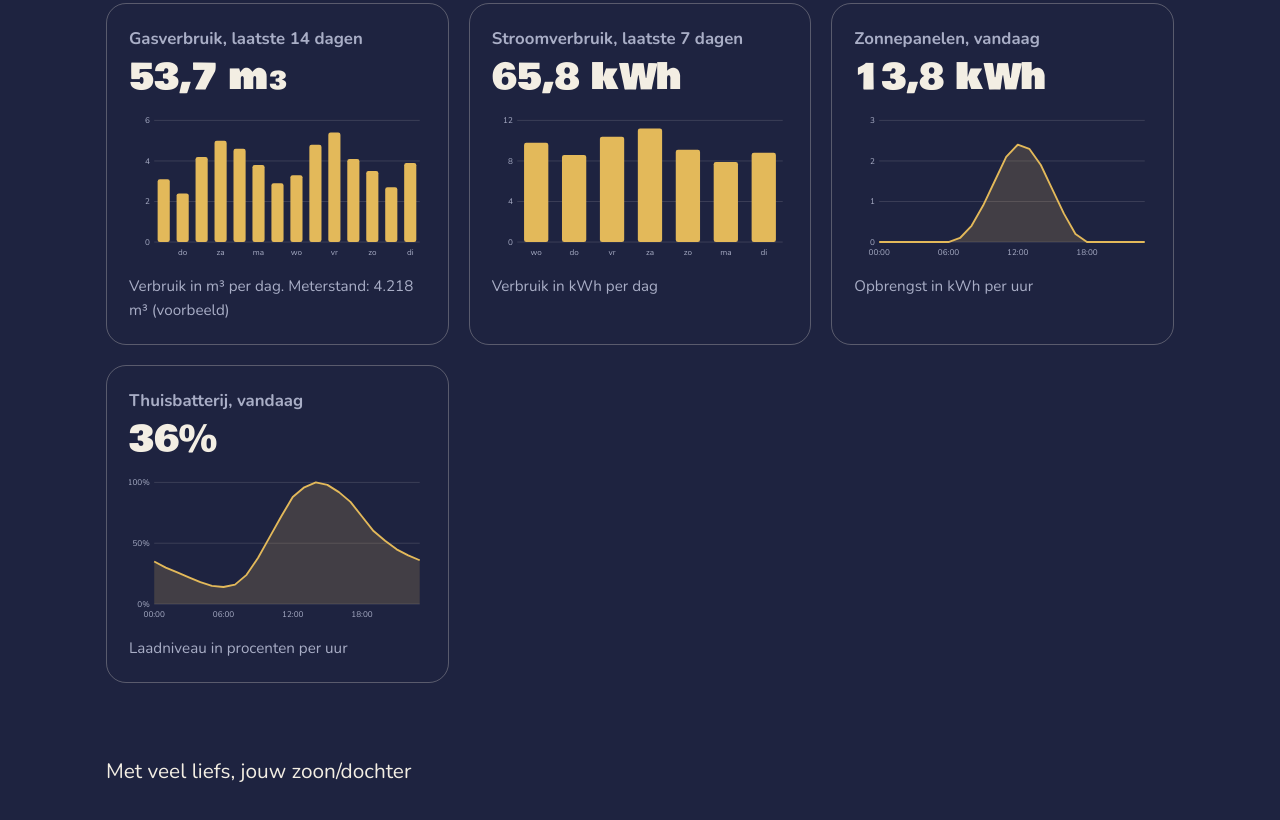
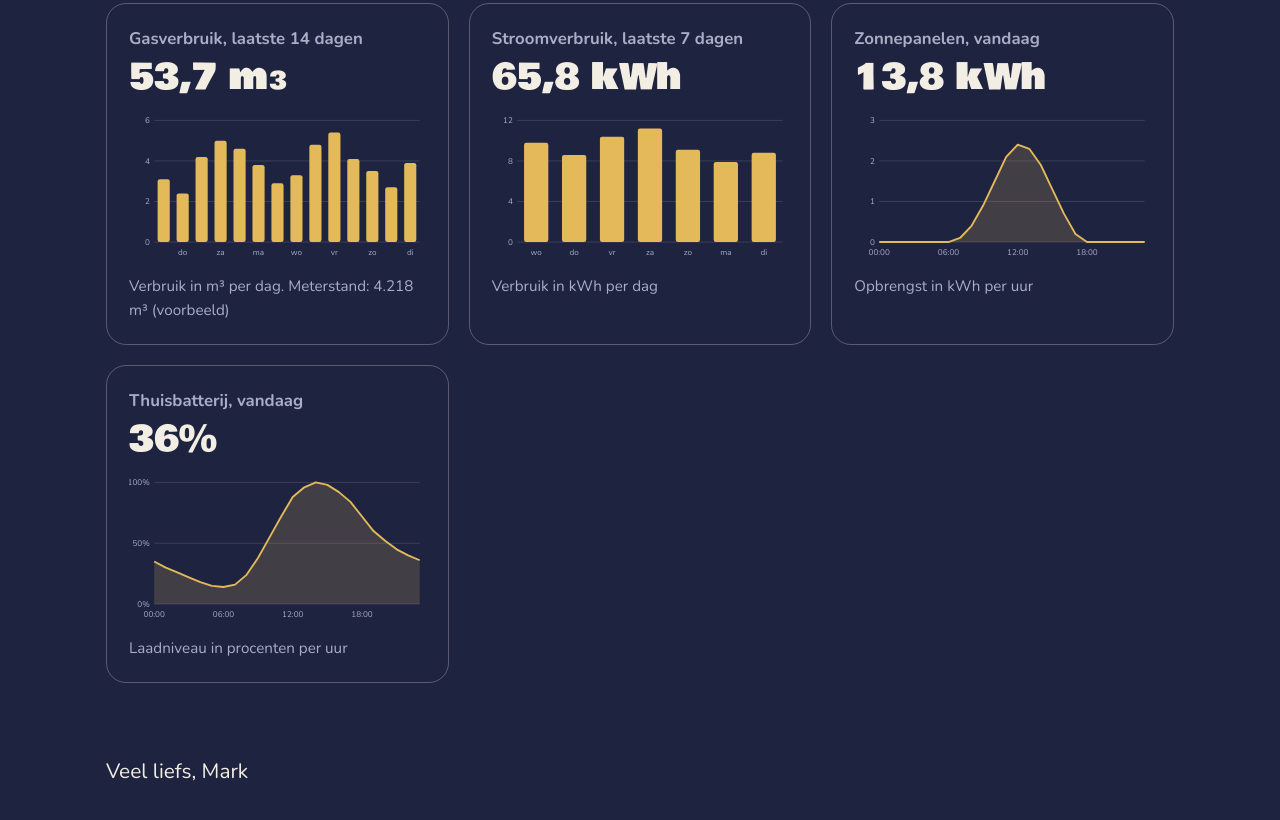
Before and after one commit to toolamark/petertool.nl, a plain HTML site: page index.html in a window 1280 px wide. Shown: the part 1806-2626 px from the top of the page. Drawn offline with nearby package versions, Linux system fonts and the light colour scheme.

Commit message:
Update index.html

```diff
--- a/index.html
+++ b/index.html
@@ -3,7 +3,7 @@
 <head>
 <meta charset="UTF-8">
 <meta name="viewport" content="width=device-width, initial-scale=1">
-<title>Gefeliciteerd, Papa!</title>
+<title>Gefeliciteerd Paps!</title>
 <link rel="preconnect" href="https://fonts.googleapis.com">
 <link rel="preconnect" href="https://fonts.gstatic.com" crossorigin>
 <link href="https://fonts.googleapis.com/css2?family=Bowlby+One&family=Nunito:wght@400;700&display=swap" rel="stylesheet">
@@ -167,8 +167,7 @@
   </section>
 
   <footer>
-    <!-- PAS AAN: vul je eigen naam in -->
-    Met veel liefs, jouw zoon/dochter
+    Veel liefs, Mark
   </footer>
 </main>
 
```
